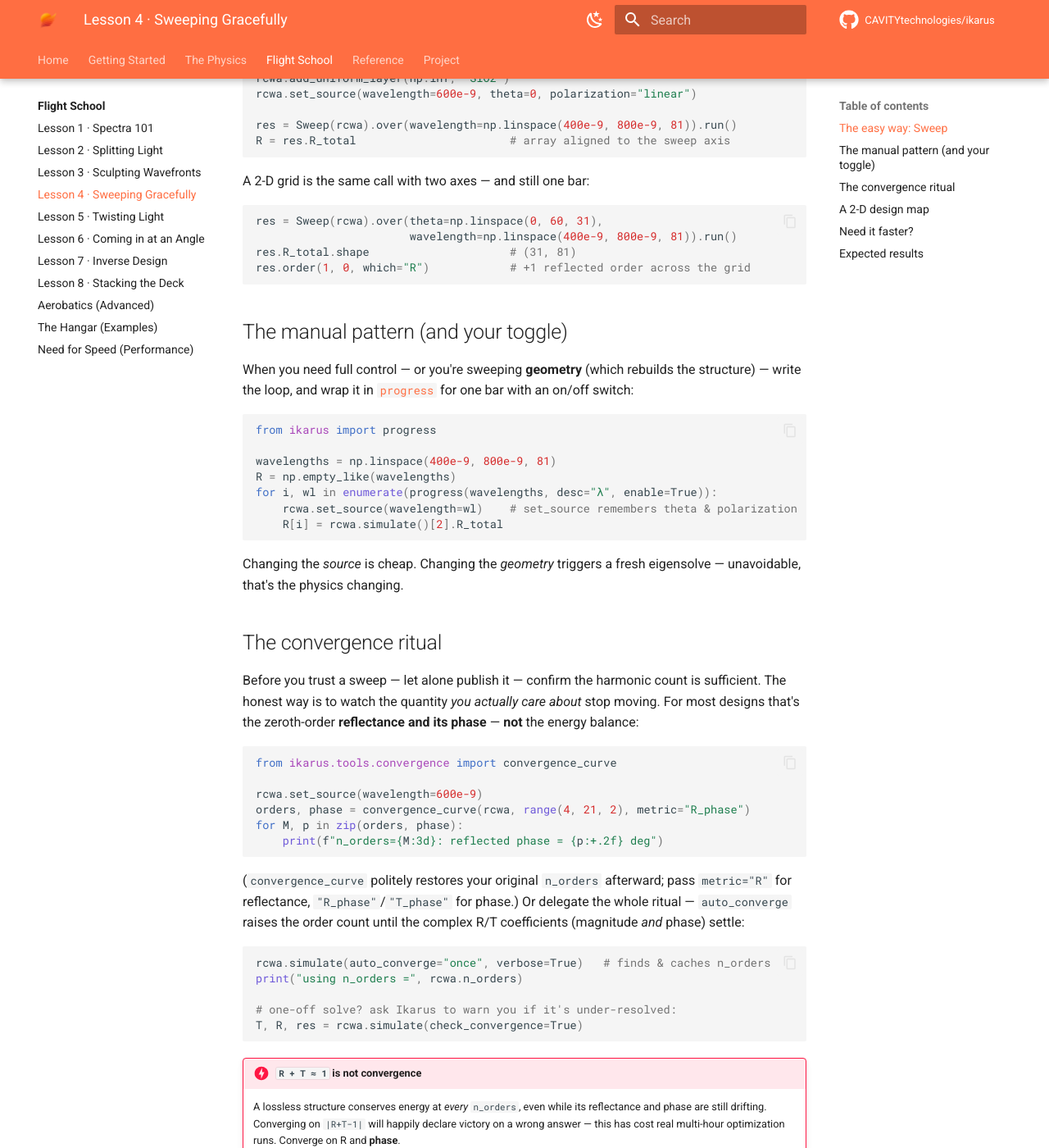
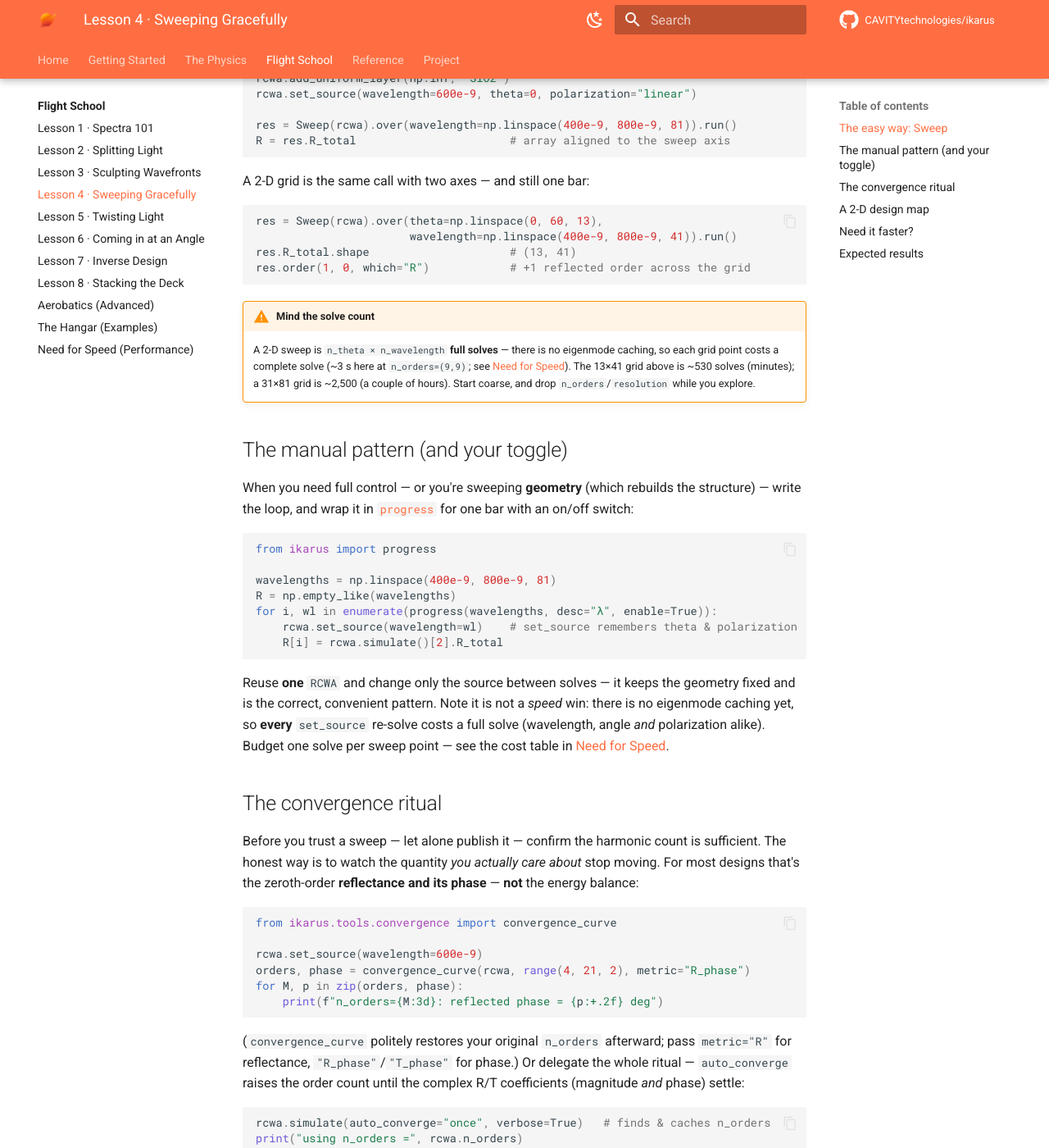
Before and after one commit to CAVITYtechnologies/ikarus, an MkDocs documentation site: the page built from docs/tutorials/parameter-sweeps.md, in a window 1280 px wide and 1400 px high, scrolled down 611 px. Shown: the whole window at 82% size. Built offline with MkDocs 1.6.1 and Material for MkDocs 9.7.7, drawn with Linux system fonts in a browser that asks for light colours; comment, search, counter and statistics services are not loaded; some of the changed text lies outside the part shown.

Commit message:
Flight School test fixes (0.10.4): two crashes + doc/UX papercuts
An end-to-end run of Lessons 1-8 against the installed package found two
documented snippets that crash and a batch of inaccuracies.

Code:
- visualize_structure(plane='xy') defaulted to layer 0 (the uniform COVER) and
  raised 'layer is uniform' -- now defaults to the first PATTERNED layer, clear
  error if all-uniform. Fixes the Lesson 7 freeform example's last line.
- Silence pymoo's 'Compiled modules ... can not be used!' banner in
  _require_pymoo (looked like an error on a newcomer's first optimizer run).

Docs:
- L3: phase.ptp() -> np.ptp(phase) (removed in NumPy 2.0; the package itself is
  NumPy-2 clean -- CI runs it -- so no numpy cap, just the doc).
- L4: corrected 'changing the source is cheap' (no eigenmode cache; every
  set_source is a full solve); runtime callouts + shrunk grids on the 2-D
  sweep / design map (were ~2 h, unflagged).
- L7: worst_case bispectral demo froze at R~0.03 from uniform-gray -> now
  init='random', restarts=3, lands worst-case R~0.92 (verified); refreshed the
  stale report() sample; self-contained Pareto snippet.
- L2: grating-eq check compares abs() (theta_out_* is unsigned); figure+caption
  +code aligned at 550 nm (regenerated grating_orders.png).
- L1: softened gold 'large A' to measured ~0.27.

Tests: visualize_structure default (+ all-uniform error). 129 pass; strict
docs build clean. CHANGELOG 0.10.4, version bump.

Co-Authored-By: Claude Fable 5 <noreply@anthropic.com>

````diff
--- a/docs/tutorials/parameter-sweeps.md
+++ b/docs/tutorials/parameter-sweeps.md
@@ -29,11 +29,18 @@ R = res.R_total                       # array aligned to the sweep axis
 A 2-D grid is the same call with two axes — and still one bar:
 
 ```python
-res = Sweep(rcwa).over(theta=np.linspace(0, 60, 31),
-                       wavelength=np.linspace(400e-9, 800e-9, 81)).run()
-res.R_total.shape                     # (31, 81)
+res = Sweep(rcwa).over(theta=np.linspace(0, 60, 13),
+                       wavelength=np.linspace(400e-9, 800e-9, 41)).run()
+res.R_total.shape                     # (13, 41)
 res.order(1, 0, which="R")            # +1 reflected order across the grid
 ```
+
+!!! warning "Mind the solve count"
+    A 2-D sweep is `n_theta × n_wavelength` **full solves** — there is no
+    eigenmode caching, so each grid point costs a complete solve (~3 s here at
+    `n_orders=(9,9)`; see [Need for Speed](../performance.md)). The 13×41 grid
+    above is ~530 solves (minutes); a 31×81 grid is ~2,500 (a couple of hours).
+    Start coarse, and drop `n_orders`/`resolution` while you explore.
 
 ## The manual pattern (and your toggle)
 
@@ -51,8 +58,11 @@ for i, wl in enumerate(progress(wavelengths, desc="λ", enable=True)):
     R[i] = rcwa.simulate()[2].R_total
 ```
 
-Changing the *source* is cheap. Changing the *geometry* triggers a fresh
-eigensolve — unavoidable, that's the physics changing.
+Reuse **one** `RCWA` and change only the source between solves — it keeps the
+geometry fixed and is the correct, convenient pattern. Note it is not a *speed*
+win: there is no eigenmode caching yet, so **every** `set_source` re-solve costs
+a full solve (wavelength, angle *and* polarization alike). Budget one solve per
+sweep point — see the cost table in [Need for Speed](../performance.md).
 
 ## The convergence ritual { #convergence-study }
 
@@ -107,12 +117,15 @@ from ikarus import RCWA, shapes, Sweep, progress
 
 period, N = 450e-9, 96
 disk = shapes.circle(radius=0.3, grid_shape=(N, N))
-wavelengths = np.linspace(400e-9, 800e-9, 60)
-heights = np.linspace(100e-9, 400e-9, 40)
+# A design map is heights × wavelengths FULL solves. This 40×24 ≈ 960 at
+# n_orders=(7,7) (~0.4 s each) runs in minutes; the paper-quality 60×40 at
+# (9,9) is ~2 h. Coarsen while exploring, refine once.
+wavelengths = np.linspace(400e-9, 800e-9, 40)
+heights = np.linspace(100e-9, 400e-9, 24)
 
 Rmap = np.empty((heights.size, wavelengths.size))
 for j, h in enumerate(progress(heights, desc="height")):
-    rcwa = RCWA(period_x=period, period_y=period, resolution=(N, N), n_orders=(9, 9))
+    rcwa = RCWA(period_x=period, period_y=period, resolution=(N, N), n_orders=(7, 7))
     rcwa.add_uniform_layer(np.inf, "Air")
     rcwa.add_layer(h, disk, ["Air", "Si3N4"])
     rcwa.add_uniform_layer(np.inf, "SiO2")
--- a/ikarus/__init__.py
+++ b/ikarus/__init__.py
@@ -35,7 +35,7 @@ from . import shapes
 from .sweep import Sweep, SweepResult
 from ._progress import progress
 
-__version__ = "0.10.3"
+__version__ = "0.10.4"
 
 
 def ai_guide() -> str:
--- a/pyproject.toml
+++ b/pyproject.toml
@@ -4,7 +4,7 @@ build-backend = "setuptools.build_meta"
 
 [project]
 name = "ikarus-rcwa"
-version = "0.10.3"
+version = "0.10.4"
 description = "High-precision 2D RCWA simulation for periodic photonic structures"
 readme = "README.md"
 requires-python = ">=3.9"
````
Also changed, not shown: CHANGELOG.md (+27 -0 lines), docs/tutorials/gratings.md (+4 -2 lines), docs/tutorials/inverse-design.md (+21 -8 lines), docs/tutorials/metasurfaces.md (+1 -1 lines), docs/tutorials/reflection-transmission.md (+1 -1 lines), docs/assets/grating_orders.png, 4 other files.
